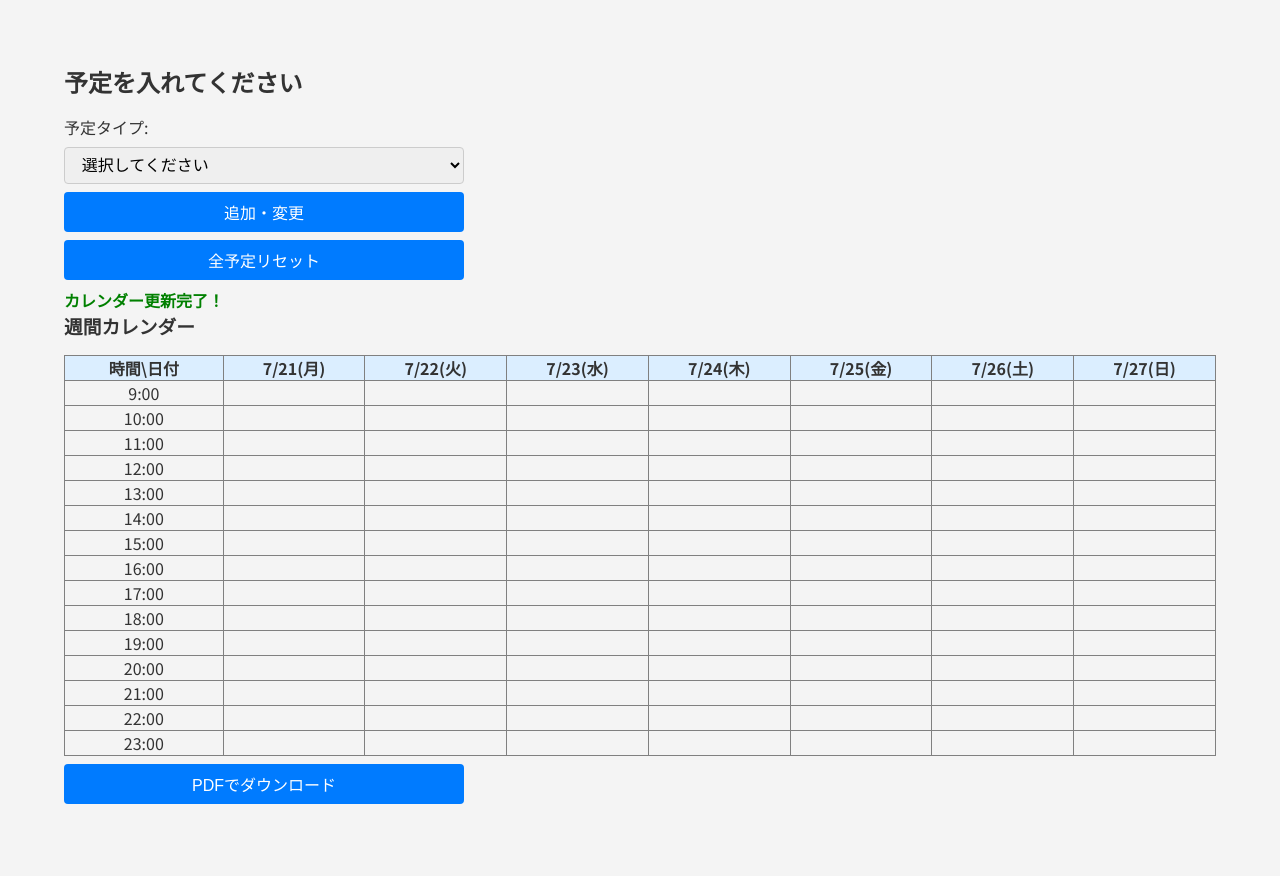
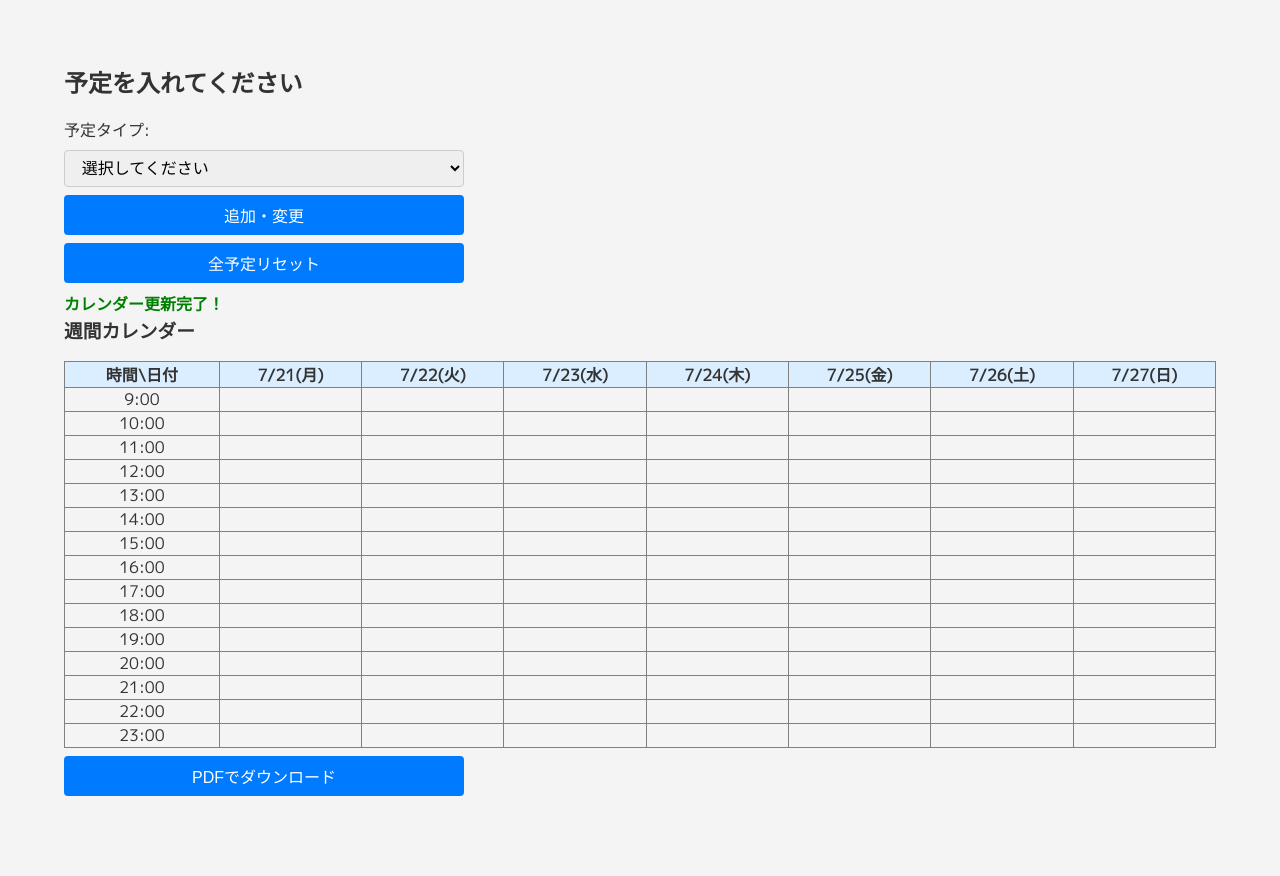
Before and after one commit to yoguze/weekly-scheduling, a Flask app: page / in a window 1280 px wide. After the commit the page ends 796 px from the top, so only its background shows below. Run offline with Flask 3, Linux system fonts and the light colour scheme.

Commit message:
first commit

```diff
--- a/app.py
+++ b/app.py
@@ -152,7 +152,8 @@ def download_pdf():
         pdf = pdfkit.from_string(html_content, False, configuration=pdfkit_config, options=options)
     else:
         html_content = generate_calendar_html(calendar_events)
-        css = CSS(string='body { font-family: "M PLUS 1p", sans-serif !important; }')
+        css = CSS(string='@import url("https://fonts.googleapis.com/css2?family=M+PLUS+1p&display=swap"); '
+                     'body { font-family: "M PLUS 1p", serif !important; }')
         pdf = HTML(string=html_content).write_pdf(stylesheets=[css])
 
     return send_file(
--- a/static/style.css
+++ b/static/style.css
@@ -1,4 +1,6 @@
 /* リセットCSS */
+@import url('https://fonts.googleapis.com/css2?family=M+PLUS+1p&display=swap');
+
 * {
     margin: 0;
     padding: 0;
@@ -6,7 +8,7 @@
 }
 
 body {
-    font-family: 'Noto Sans JP';;
+      font-family: 'M PLUS 1p', 'Meiryo', serif !important;
     background-color: #f4f4f4;
     color: #333;
     padding: 5vw;
```
